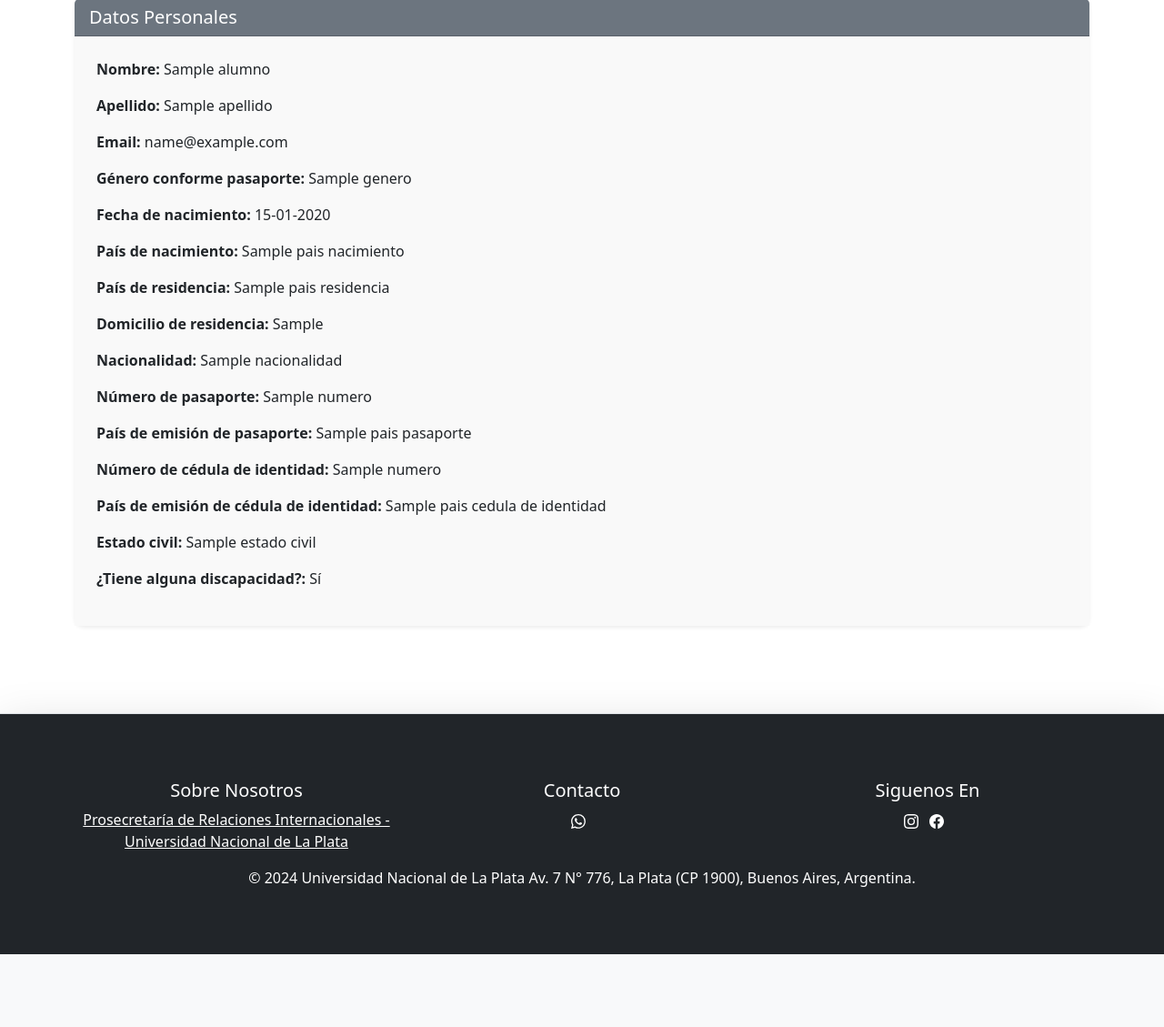
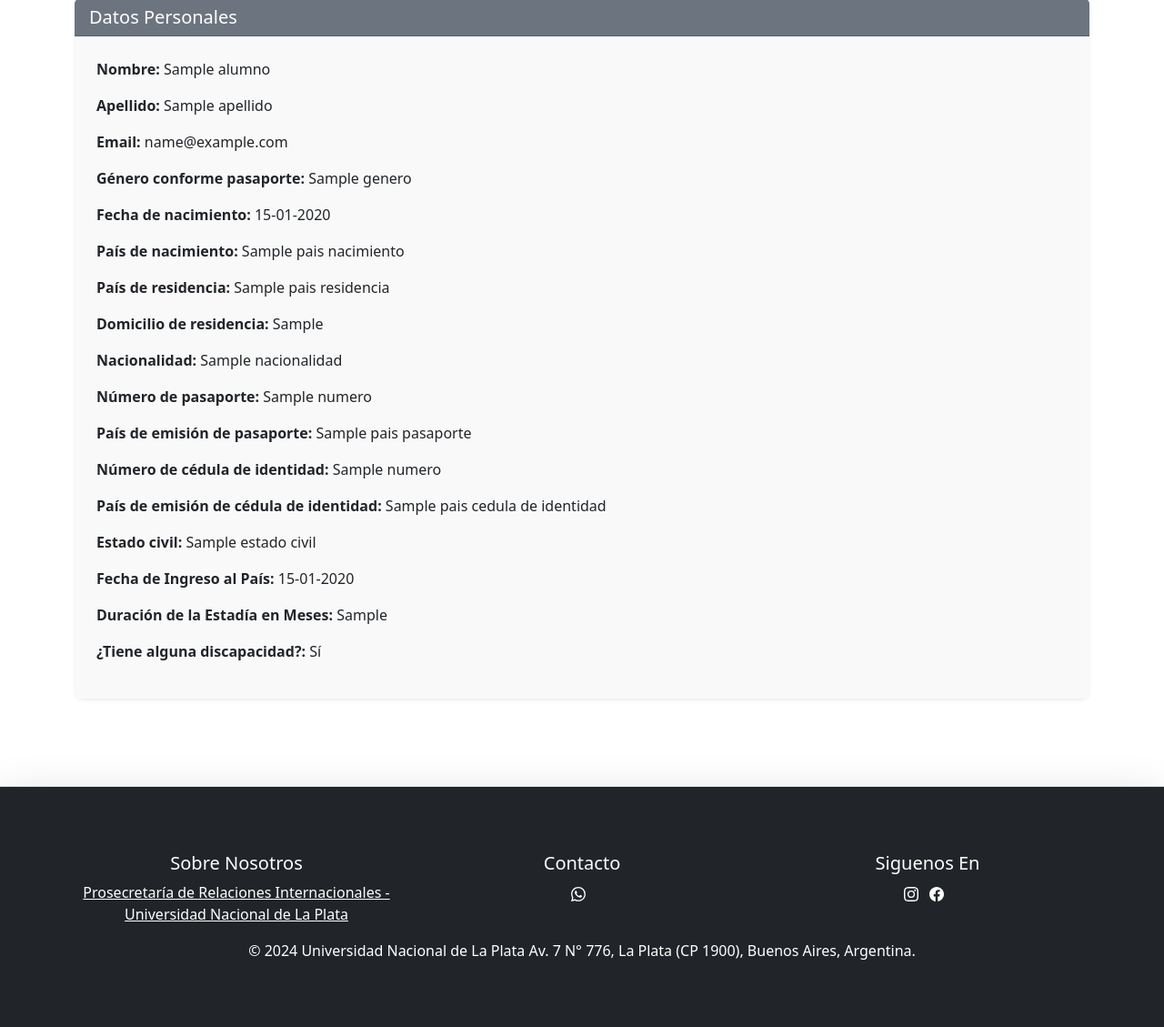
Before and after one commit to JoaquinManuelGonzalez/S.P.A.E.I.I-UNLP, a Python web app: template src/web/templates/postulaciones/ver_postulacion.html in a window 1280 px wide. Shown: the part 361-1490 px from the top of the page at 91% size. Before the commit the page ends 1410 px from the top, so only its background shows below. Run offline with Jinja, Linux system fonts and the light colour scheme; the template is opened without the code that fills it: most values are stand-ins (such as "Sample title", 1, 10 or a date in 2020); some libraries are stand-ins or nearby versions.

Commit message:
Agrego fecha de ingreso al país y duracion de la estadia a la vista de la postulacion

```diff
--- a/src/web/templates/postulaciones/ver_postulacion.html
+++ b/src/web/templates/postulaciones/ver_postulacion.html
@@ -194,6 +194,20 @@
                             <p><strong>País de emisión de cédula de identidad:</strong> No posee información asociada.</p>
                         {% endif %}
                         <p><strong>Estado civil:</strong> {{ estado_civil.nombre_es }}</p>
+                        <p><strong>Fecha de Ingreso al País:</strong>
+                            {% if postulacion.fecha_ingreso %}
+                                {{ postulacion.fecha_ingreso.strftime("%d-%m-%Y") }}
+                            {% else %}
+                                No posee información asociada.
+                            {% endif %}
+                        </p>
+                        <p><strong>Duración de la Estadía en Meses:</strong>
+                            {% if postulacion.duracion_estadia %}
+                                {{ postulacion.duracion_estadia }}
+                            {% else %}
+                                No posee información asociada.
+                            {% endif %}
+                        </p>
                     {% endif %}
                     {% if alumno.discapacitado %}
                         <p><strong>¿Tiene alguna discapacidad?: </strong>Sí</p>
```
